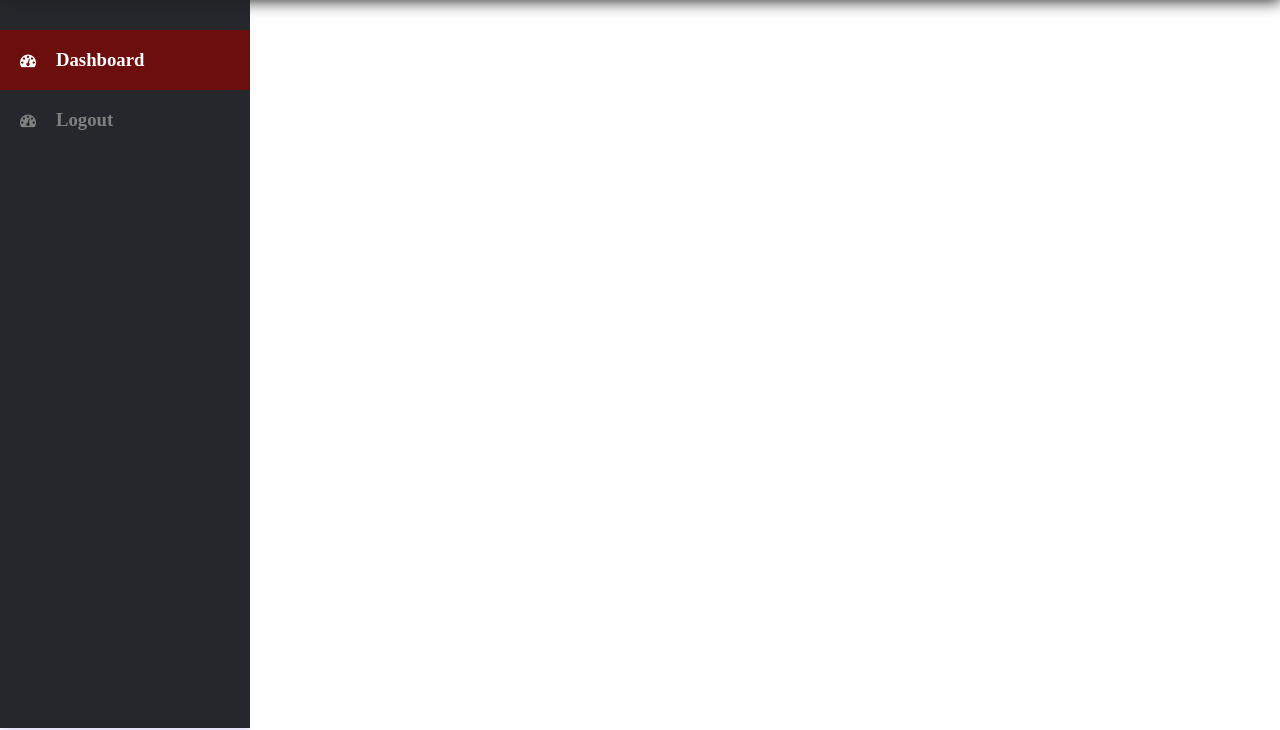
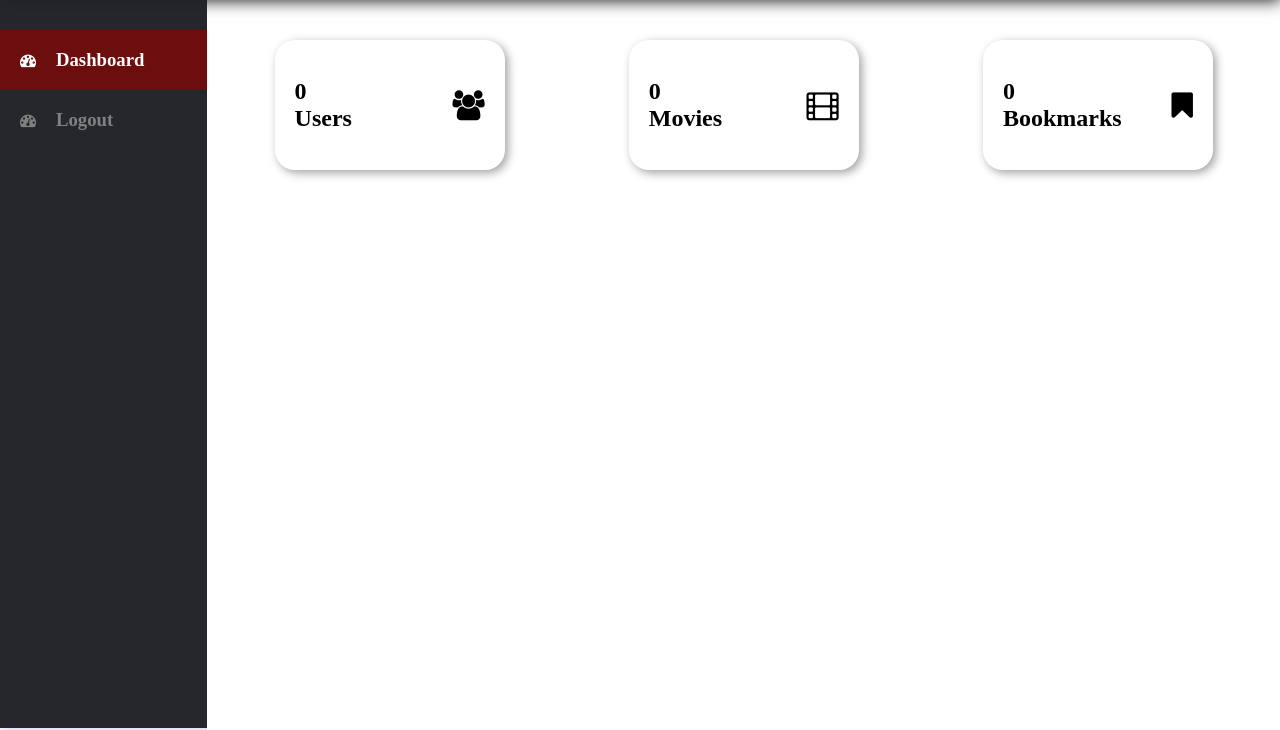
Before and after one commit to yousifdahabra/AI-Movie-Recommender, a PHP site: page /pages/admin/dashboard.html in a window 1280 px wide. Shown: the part 70-800 px from the top of the page. Run offline with PHP 8.4, Linux system fonts and the light colour scheme.

Commit message:
Add Dashboard - 3 boxes for total users, movies, and bookmarks

```diff
--- a/front/pages/admin/dashboard.html
+++ b/front/pages/admin/dashboard.html
@@ -30,10 +30,43 @@
                         <i class="fa fa-tachometer" aria-hidden="true"></i>
                         <h3>Logout</h3>
                     </a>
-
                 </div>
             </nav>
         </div>
+        <div class="dashboard-main">
+
+            <div class="flex justify-content-evenly align-items-center justify-content-space-around flex-wrap box-container ">
+                <div class="flex align-items-center justify-content-space-between box ">
+                    <div class="topic">
+                        <h2 id="users" class="topic-heading ">0</h2>
+                        <h2 class="topic-title">Users</h2>
+                    </div>
+                    <i class="fa fa-users" aria-hidden="true"></i>
+                </div>
+
+                <div class="flex align-items-center justify-content-space-between box ">
+                    <div class="topic">
+                        <h2 id="movies" class="topic-heading">0</h2>
+                        <h2 class="topic-title">Movies</h2>
+                    </div>
+                    <i class="fa fa-film" aria-hidden="true"></i>
+                </div>
+
+                <div class="flex align-items-center justify-content-space-between box ">
+                    <div class="topic">
+                        <h2 id="bookmarks" class="topic-heading">0</h2>
+                        <h2 class="topic-title">Bookmarks</h2>
+                    </div>
+                    <i class="fa fa-bookmark" aria-hidden="true"></i>
+                </div>
+            </div>
+
+
+
+
+
+        </div>
+
     </div>
 </body>
 </html>
--- a/front/style/pages/dashboard.css
+++ b/front/style/pages/dashboard.css
@@ -102,3 +102,43 @@
         display: flex;
     }
 }
+
+/* End nav  */
+
+
+.dashboard-main {
+    height: calc(100vh - 70px);
+    width: 100%;
+    overflow-y: scroll;
+    overflow-x: hidden;
+    padding: 40px 30px 30px 30px;
+}
+
+/* Start box */
+.box-container {
+    gap: 50px;
+}
+
+.box {
+    height: 130px;
+    width: 230px;
+    border-radius: 20px;
+    box-shadow: 3px 3px 10px #a2a2a2;
+    padding: 20px;
+    cursor: pointer;
+    transition: transform 0.3s ease-in-out;
+    background-color: white;
+}
+
+.box:hover {
+    transform: scale(1.08);
+}
+
+.box .fa {
+    font-size: 30px !important;
+}
+
+.topic {
+    gap: 10px
+}
+/* End box */
```
Lines whose indentation alone changed are shown as unchanged.
